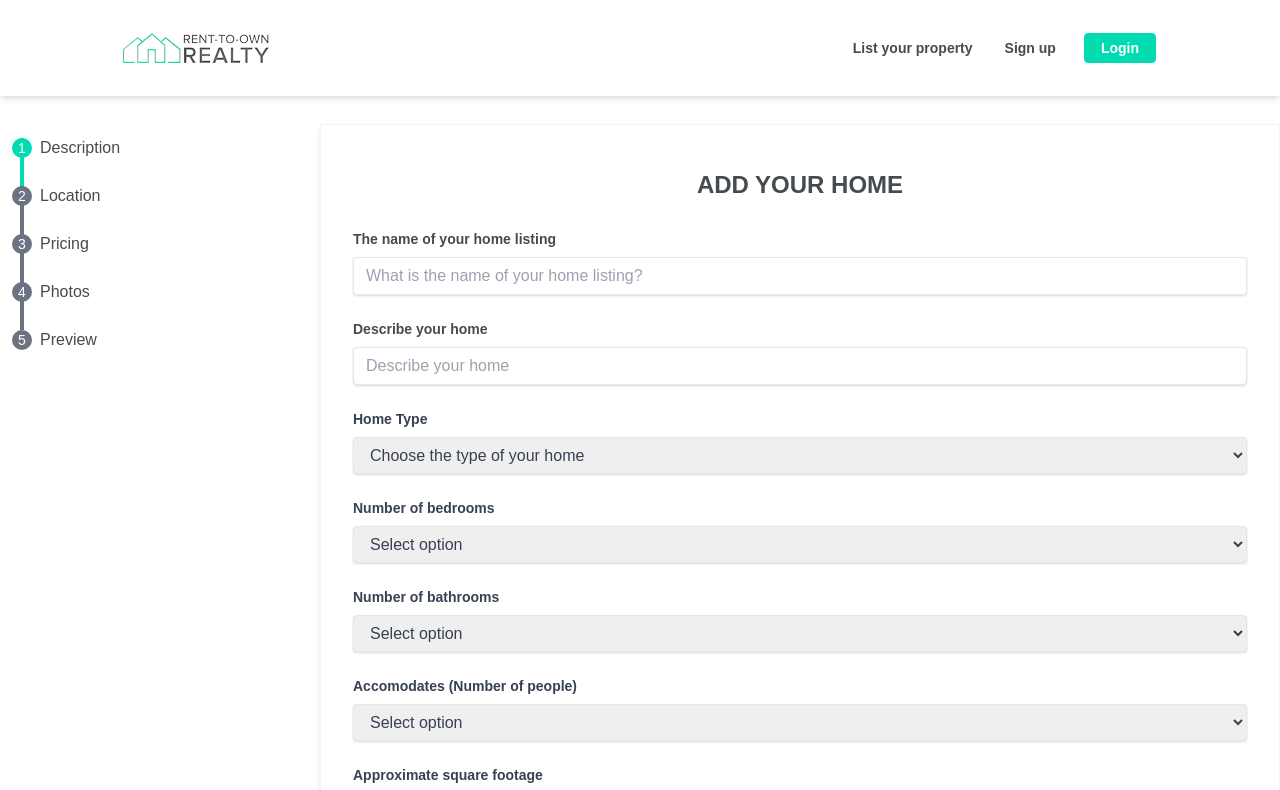
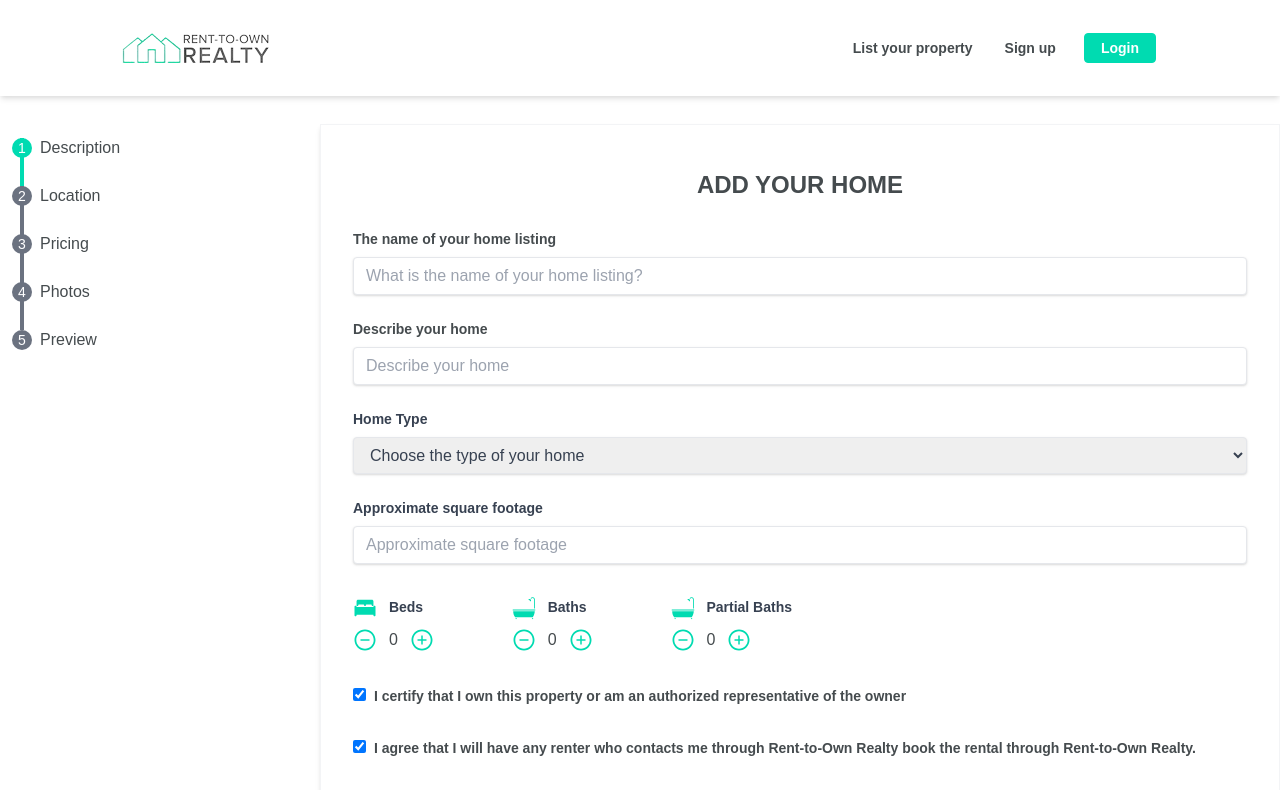
Before and after one commit to mirtauhid/rent-to-own, a Next.js app: page /listProperty in a window 1280 px wide. Shown: the top 790 px of the page. Built offline with nearby package versions, Linux system fonts and the light colour scheme.

Commit message:
service price section & listing property modification changed

```diff
--- /dev/null
+++ b/Components/SubPage/ListPropertyPages/CustomCounter.js
@@ -0,0 +1,41 @@
+import React from 'react';
+import { AiOutlineMinusCircle, AiOutlinePlusCircle } from 'react-icons/ai';
+import { GiBathtub } from 'react-icons/gi';
+import { IoIosBed } from 'react-icons/io';
+
+const CustomCounter = ({ labelText, icon, formik, fieldName }) => {
+    const handleIncrease = () => {
+        formik.setFieldValue(fieldName, formik.values?.[fieldName] + 1)
+    }
+    const handleDecrease = () => {
+        if (formik.values?.[fieldName] > 0) {
+            formik.setFieldValue(fieldName, formik.values?.[fieldName] - 1)
+        } else {
+            formik.setFieldValue(fieldName, 0)
+        }
+    }
+    return (
+        <div className="block">
+            {
+                icon === "IoIosBed"
+                    ? <label className="block text-gray-700 text-sm font-bold mb-2"><IoIosBed className="inline-block text-2xl mr-2" style={{ fill: '#00dbb1' }} /> {labelText}</label>
+                    : <label className="block text-gray-700 text-sm font-bold mb-2"><GiBathtub className="inline-block text-2xl mr-2" style={{ fill: '#00dbb1' }} /> {labelText}</label>
+            }
+            <div className="flex flex-wrap">
+                <AiOutlineMinusCircle
+                    onClick={handleDecrease}
+                    className="inline-block text-2xl cursor-pointer"
+                    style={{ fill: '#00dbb1' }} />
+
+                <span className="inline-block mx-3">{formik.values?.[fieldName]}</span>
+
+                <AiOutlinePlusCircle
+                    onClick={handleIncrease}
+                    className="inline-block text-2xl cursor-pointer"
+                    style={{ fill: '#00dbb1' }} />
+            </div>
+        </div>
+    );
+};
+
+export default CustomCounter;
--- a/Components/SubPage/ListPropertyPages/Description.js
+++ b/Components/SubPage/ListPropertyPages/Description.js
@@ -1,20 +1,20 @@
 import React from 'react';
+import CustomCounter from './CustomCounter';
 
 const Description = ({ steps, setSteps, formik }) => {
     const handleNext = () => {
         if (formik.values.name &&
             formik.values.description &&
             formik.values.homeType &&
-            formik.values.bedRooms &&
-            formik.values.bathRooms &&
-            formik.values.accomodates &&
+            formik.values.beds &&
+            formik.values.baths &&
+            formik.values.partialBaths &&
             formik.values.footage &&
-            formik.values.petPolicy &&
             formik.values.amOwner &&
             formik.values.isAgree &&
-            formik.values.isInsurance){
-                setSteps({ ...steps, first: true })
-            }
+            formik.values.isInsurance) {
+            setSteps({ ...steps, first: true })
+        }
     }
     return (
         <div className="p-6">
@@ -83,75 +83,7 @@ const Description = ({ steps, setSteps, formik }) => {
                 }
             </div>
 
-            <div className="w-full mb-2 p-2">
-                <label className="block text-gray-700 text-sm font-bold mb-2" htmlFor="bedRooms">
-                    Number of bedrooms
-                </label>
-                <select
-                    className="shadow border rounded w-full py-2 px-3 text-gray-700 leading-tight focus:outline-none focus:shadow-outline"
-                    id="bedRooms"
-                    name="bedRooms"
-                    value={formik.values?.bedRooms}
-                    onChange={(e) => formik.setFieldValue("bedRooms", e.target.value)}
-                >
-                    <option value="">Select option</option>
-                    <option value="1">1</option>
-                    <option value="2">2</option>
-                    <option value="3">3</option>
-                    <option value="4">4</option>
-                    <option value="5">5</option>
-                </select>
-                {
-                    formik.errors.bedRooms &&
-                    <div className="text-md text-red-500 mt-2 ml-1">{formik.errors.bedRooms}</div>
-                }
-            </div>
-
-            <div className="w-full mb-2 p-2">
-                <label className="block text-gray-700 text-sm font-bold mb-2" htmlFor="bathRooms">
-                    Number of bathrooms
-                </label>
-                <select
-                    className="shadow border rounded w-full py-2 px-3 text-gray-700 leading-tight focus:outline-none focus:shadow-outline"
-                    id="bathRooms"
-                    name="bathRooms"
-                    value={formik.values?.bathRooms}
-                    onChange={(e) => formik.setFieldValue("bathRooms", e.target.value)}
-                >
-                    <option value="">Select option</option>
-                    <option value="1">1</option>
-                    <option value="2">2</option>
-                    <option value="3">3</option>
-                </select>
-                {
-                    formik.errors.bathRooms &&
-                    <div className="text-md text-red-500 mt-2 ml-1">{formik.errors.bathRooms}</div>
-                }
-            </div>
-
-            <div className="w-full mb-2 p-2">
-                <label className="block text-gray-700 text-sm font-bold mb-2" htmlFor="accomodates">
-                    Accomodates (Number of people)
-                </label>
-                <select
-                    className="shadow border rounded w-full py-2 px-3 text-gray-700 leading-tight focus:outline-none focus:shadow-outline"
-                    id="accomodates"
-                    name="accomodates"
-                    value={formik.values?.accomodates}
-                    onChange={(e) => formik.setFieldValue("accomodates", e.target.value)}
-                >
-                    <option value="">Select option</option>
-                    <option value="1">1</option>
-                    <option value="2">2</option>
-                    <option value="3">3</option>
-                </select>
-                {
-                    formik.errors.accomodates &&
-                    <div className="text-md text-red-500 mt-2 ml-1">{formik.errors.accomodates}</div>
-                }
-            </div>
-
-            <div className="w-full mb-2 p-2">
+            <div className="w-full mb-4 p-2">
                 <label className="block text-gray-700 text-sm font-bold mb-2" htmlFor="footage">
                     Approximate square footage
                 </label>
@@ -171,26 +103,22 @@ const Description = ({ steps, setSteps, formik }) => {
                 }
             </div>
 
-            <div className="w-full mb-2 p-2">
-                <label className="block text-gray-700 text-sm font-bold mb-2" htmlFor="petPolicy">
-                    Pet policy
-                </label>
-                <select
-                    className="shadow border rounded w-full py-2 px-3 text-gray-700 leading-tight focus:outline-none focus:shadow-outline"
-                    id="petPolicy"
-                    name="petPolicy"
-                    value={formik.values.petPolicy}
-                    onChange={(e) => formik.setFieldValue("petPolicy", e.target.value)}
-                >
-                    <option value="">Select option</option>
-                    <option value="type-1">Type 1</option>
-                    <option value="type-2">Type 2</option>
-                    <option value="type-3">Type 3</option>
-                </select>
-                {
-                    formik.errors.petPolicy &&
-                    <div className="text-md text-red-500 mt-2 ml-1">{formik.errors.petPolicy}</div>
-                }
+            <div className="flex flex-wrap justify-between lg:w-1/2 mb-4 p-2">
+                <CustomCounter
+                    labelText="Beds"
+                    icon="IoIosBed"
+                    formik={formik}
+                    fieldName="beds" />
+                <CustomCounter
+                    labelText="Baths"
+                    icon="GiBathtub"
+                    formik={formik}
+                    fieldName="baths" />
+                <CustomCounter
+                    labelText="Partial Baths"
+                    value="0" icon="GiBathtub"
+                    formik={formik}
+                    fieldName="partialBaths" />
             </div>
 
             <div className="mb-3 p-2">
@@ -249,9 +177,9 @@ const Description = ({ steps, setSteps, formik }) => {
 
             <div className="w-full mb-2 p-2">
                 <button
-                type="submit"
-                onClick={handleNext}
-                className=" bg-green-400 text-white rounded py-2 px-12">Next Step</button>
+                    type="submit"
+                    onClick={handleNext}
+                    className=" bg-green-400 text-white rounded py-2 px-12">Next Step</button>
             </div>
         </div>
     );
--- a/Components/SubPage/ListPropertyPages/Preview.js
+++ b/Components/SubPage/ListPropertyPages/Preview.js
@@ -34,24 +34,20 @@ const Preview = ({ steps, setSteps, formik }) => {
                     <p>{formik.values?.homeType}</p>
                 </div>
                 <div className="mb-3">
-                    <h3 className="text-md font-bold">Number of bedrooms:</h3>
-                    <p>{formik.values?.bedRooms}</p>
+                    <h3 className="text-md font-bold">Number of Beds:</h3>
+                    <p>{formik.values?.beds}</p>
                 </div>
                 <div className="mb-3">
-                    <h3 className="text-md font-bold">Number of bathrooms:</h3>
-                    <p>{formik.values?.bathRooms}</p>
+                    <h3 className="text-md font-bold">Number of Baths:</h3>
+                    <p>{formik.values?.baths}</p>
                 </div>
                 <div className="mb-3">
-                    <h3 className="text-md font-bold">Accomodates (Number of people):</h3>
-                    <p>{formik.values?.accomodates}</p>
+                    <h3 className="text-md font-bold">Number of Partial Baths:</h3>
+                    <p>{formik.values?.partialBaths}</p>
                 </div>
                 <div className="mb-3">
-                    <h3 className="text-md font-bold">Approximate square footage:</h3>
+                    <h3 className="text-md font-bold">Approximate Square Footage:</h3>
                     <p>{formik.values?.footage}</p>
-                </div>
-                <div className="mb-3">
-                    <h3 className="text-md font-bold">Pet policy:</h3>
-                    <p>{formik.values?.petPolicy}</p>
                 </div>
             </div>
 
--- a/Components/SubPage/ListPropertyPages/index.js
+++ b/Components/SubPage/ListPropertyPages/index.js
@@ -24,11 +24,10 @@ const ListPropertyPages = ({ children }) => {
         if (!values.name) { errors.name = 'Required'; }
         if (!values.description) { errors.description = 'Required'; }
         if (!values.homeType) { errors.homeType = 'Required'; }
-        if (!values.bedRooms) { errors.bedRooms = 'Required'; }
-        if (!values.bathRooms) { errors.bathRooms = 'Required'; }
-        if (!values.accomodates) { errors.accomodates = 'Required'; }
         if (!values.footage) { errors.footage = 'Required'; }
-        if (!values.petPolicy) { errors.petPolicy = 'Required'; }
+        if (!values.beds) { errors.beds = 'Required'; }
+        if (!values.baths) { errors.baths = 'Required'; }
+        if (!values.partialBaths) { errors.partialBaths = 'Required'; }
         if (!values.amOwner) { errors.amOwner = 'Required'; }
         if (!values.isAgree) { errors.isAgree = 'Required'; }
         if (!values.isInsurance) { errors.isInsurance = 'Required'; }
@@ -53,11 +52,10 @@ const ListPropertyPages = ({ children }) => {
             name: '',
             description: '',
             homeType: '',
-            bedRooms: '',
-            bathRooms: '',
-            accomodates: '',
             footage: '',
-            petPolicy: '',
+            beds: 0,
+            baths: 0,
+            partialBaths: 0,
             amOwner: true,
             isAgree: true,
             isInsurance: true,
--- /dev/null
+++ b/Components/SubPage/SubPricingPlan/ListItem/index.js
@@ -0,0 +1,13 @@
+import React from 'react';
+import { FaCheck } from 'react-icons/fa';
+
+const ListItem = ({children}) => {
+    return (
+        <li className="my-3" style={{ display: "grid", gridTemplateColumns: "28px 1fr" }}>
+            <FaCheck className="inline-block mt-2" fill="#00dbb1" />
+            <span className="inline-block">{children}</span>
+        </li>
+    );
+};
+
+export default ListItem;
--- a/Components/SubPage/SubPricingPlan/SubGetStarted/index.js
+++ b/Components/SubPage/SubPricingPlan/SubGetStarted/index.js
@@ -1,5 +1,5 @@
-import React from 'react'
-import style from "./style.module.css"
+import React from 'react';
+import style from "./style.module.css";
 
 const SubGetStarted = props => {
 
```
Also changed, not shown: Components/SubPage/SubPricingPlan/SubPricing/index.js (+9 -10 lines).
